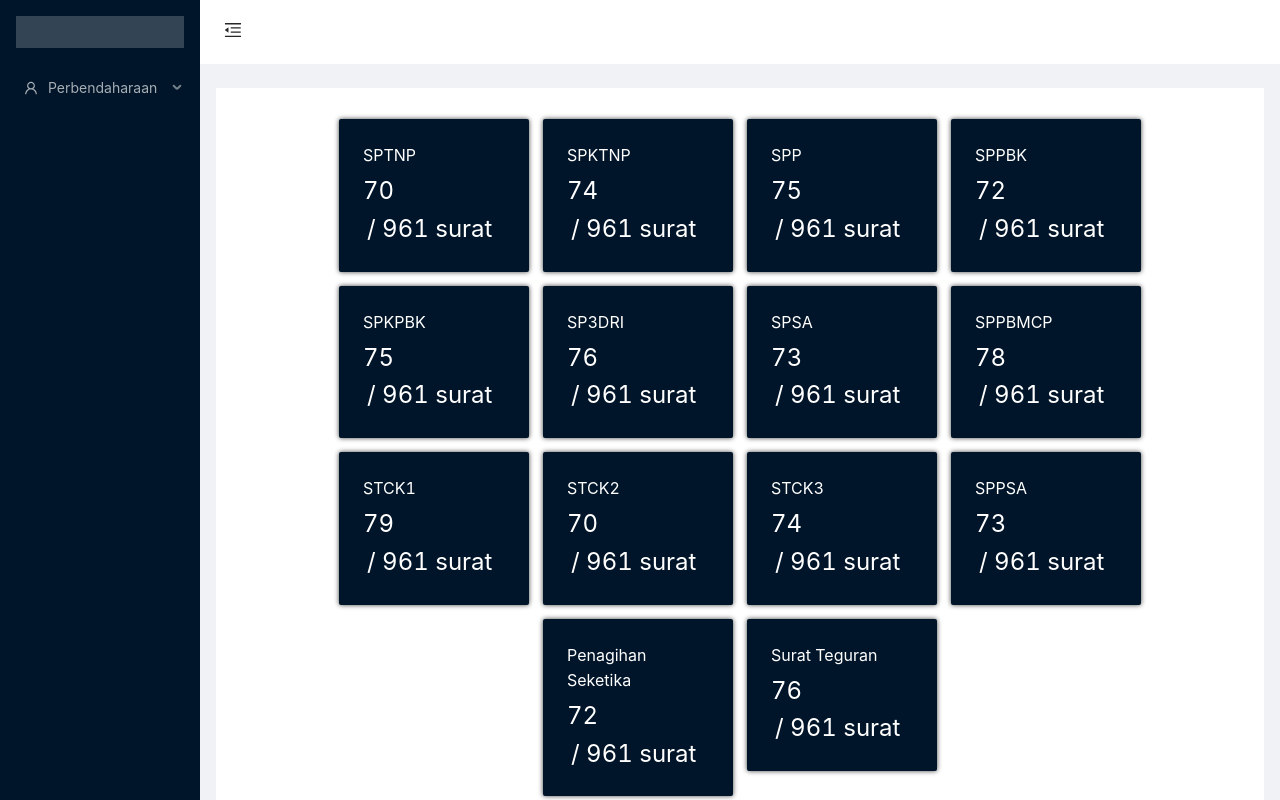
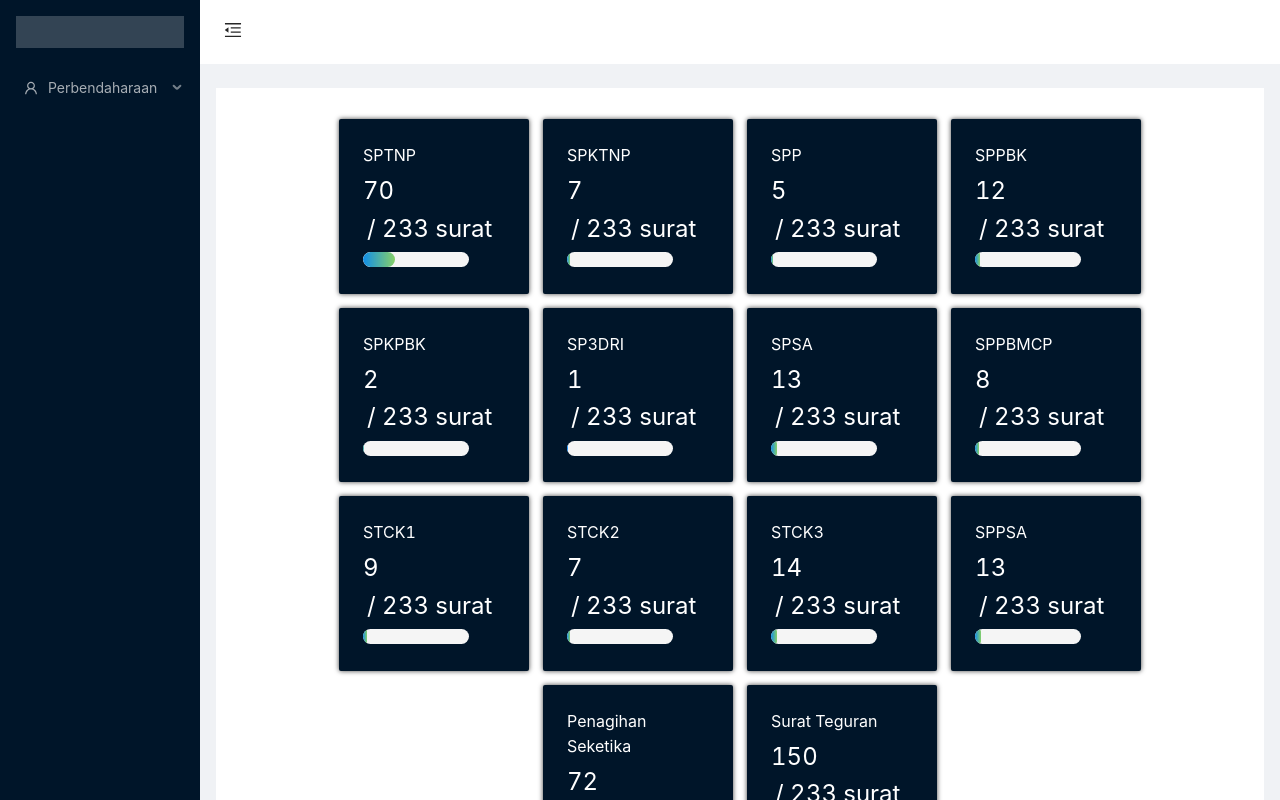
Before and after one commit to hilmimuharromi/SAPP_New, a React (Create React App) app: page / in a window 1280 px wide. Shown: the top 800 px of the page. Built offline with nearby package versions, Linux system fonts and the light colour scheme.

Commit message:
progres total surat

```diff
--- a/src/pages/perbendaharaan/dashboard/BrowseDokumenPiutang/CardTotalSurat.js
+++ b/src/pages/perbendaharaan/dashboard/BrowseDokumenPiutang/CardTotalSurat.js
@@ -1,22 +1,28 @@
-import { React, Card, Col, Statistic } from "../../libraries/dependencies";
+import {
+  React,
+  Card,
+  Col,
+  Statistic,
+  Progress,
+} from "../../libraries/dependencies";
 
 export default function CardTotalSurat() {
   let totalSurat = 0;
   let data = [
     { title: "SPTNP", value: 70, valueStyle: "#3f8600" },
-    { title: "SPKTNP", value: 74, valueStyle: "#00bcd4" },
-    { title: "SPP", value: 75, valueStyle: "#f4e04d" },
-    { title: "SPPBK", value: 72, valueStyle: "#184d47" },
-    { title: "SPKPBK", value: 75, valueStyle: "#96bb7c" },
-    { title: "SP3DRI", value: 76, valueStyle: "#fb7813" },
-    { title: "SPSA", value: 73, valueStyle: "#3f8600" },
-    { title: "SPPBMCP", value: 78, valueStyle: "#3f8600" },
-    { title: "STCK1", value: 79, valueStyle: "#3f8600" },
-    { title: "STCK2", value: 70, valueStyle: "#3f8600" },
-    { title: "STCK3", value: 74, valueStyle: "#3f8600" },
-    { title: "SPPSA", value: 73, valueStyle: "#3f8600" },
+    { title: "SPKTNP", value: 7, valueStyle: "#00bcd4" },
+    { title: "SPP", value: 5, valueStyle: "#f4e04d" },
+    { title: "SPPBK", value: 12, valueStyle: "#184d47" },
+    { title: "SPKPBK", value: 2, valueStyle: "#96bb7c" },
+    { title: "SP3DRI", value: 1, valueStyle: "#fb7813" },
+    { title: "SPSA", value: 13, valueStyle: "#3f8600" },
+    { title: "SPPBMCP", value: 8, valueStyle: "#3f8600" },
+    { title: "STCK1", value: 9, valueStyle: "#3f8600" },
+    { title: "STCK2", value: 7, valueStyle: "#3f8600" },
+    { title: "STCK3", value: 14, valueStyle: "#3f8600" },
+    { title: "SPPSA", value: 13, valueStyle: "#3f8600" },
     { title: "Penagihan Seketika", value: 72, valueStyle: "#3f8600" },
-    { title: "Surat Teguran", value: 76, valueStyle: "#3f8600" },
+    { title: "Surat Teguran", value: 150, valueStyle: "#3f8600" },
   ];
 
   for (let i = 0; i < data.length - 1; i++) {
@@ -42,6 +48,17 @@ export default function CardTotalSurat() {
               suffix={"/ " + totalSurat + " surat"}
               valueStyle={{ color: "#fff" }}
             />
+
+            <Progress
+              percent={(obj.value / totalSurat) * 100}
+              type="line"
+              format={(percent) => ``}
+              strokeWidth={15}
+              strokeColor={{
+                "0%": "#108ee9",
+                "100%": "#87d068",
+              }}
+            />
           </Card>
         </Col>
       ))}
--- a/src/pages/perbendaharaan/dashboard/BrowseDokumenPiutang/Detail.js
+++ b/src/pages/perbendaharaan/dashboard/BrowseDokumenPiutang/Detail.js
@@ -97,7 +97,6 @@ export default function Detail() {
               border: "1px solid",
               display: "flex",
               justifyContent: "flex-start",
-              backgroundColor: item.judul === "PPJK" ? "red" : "#fff",
             }}
           >
             <td
--- a/src/pages/perbendaharaan/dashboard/BrowseDokumenPiutang/Header.js
+++ b/src/pages/perbendaharaan/dashboard/BrowseDokumenPiutang/Header.js
@@ -6,16 +6,12 @@ import {
   useState,
   Modal,
   Row,
-  Col,
 } from "../../libraries/dependencies";
 import Menu from "../../menu/index";
-import TotalSurat from "./TotalSurat";
-import CardTotalSurat from "./CardTotalSurat";
 
 export default function Header() {
   const [showModal, setModal] = useState(false);
   const [contentModal, setContent] = useState("");
-  const [togleChart, setTogleChart] = useState(false);
   function handleLihat(record) {
     setContent(record);
     setModal(true);
@@ -186,14 +182,6 @@ export default function Header() {
       penerbit: "011100",
     },
   ];
-
-  function ChartMode() {
-    if (togleChart) {
-      return <TotalSurat />;
-    } else {
-      return <CardTotalSurat />;
-    }
-  }
   return (
     <Card className="card-layout">
       <Menu />
--- a/src/pages/perbendaharaan/dashboard/RekamDokumenPiutang/index.js
+++ b/src/pages/perbendaharaan/dashboard/RekamDokumenPiutang/index.js
@@ -14,7 +14,6 @@ import {
   Select,
   Button,
   DatePicker,
-  Table,
   message,
   Badge,
   List,
@@ -63,7 +62,6 @@ function RekamDokumenPiutang() {
   ];
   const [selisih, setSelisih] = useState("");
   const [nilai, setNilai] = useState(0);
-  const [keyEditPungutan, setKeyEditPungutan] = useState(0);
   const [data_pungutan, setData_pungutan] = useState([
     {
       akun: "Bea Masuk",
@@ -81,18 +79,6 @@ function RekamDokumenPiutang() {
       key: "1",
     },
   ]);
-  const columns_keterangan = [
-    {
-      title: "Name",
-      dataIndex: "name",
-      key: "name",
-    },
-    {
-      title: "Value",
-      dataIndex: "value",
-      key: "value",
-    },
-  ];
   const db_dokumen_asal = [
     {
       dokumen_asal: "SPTNP/000001/05/06/2001",
@@ -129,6 +115,10 @@ function RekamDokumenPiutang() {
   const [petugas, setPetugas] = useState("");
   const [form] = Form.useForm();
   let [editValuePungutan, setEditValuePungutan] = useState(0);
+  const [keyEditPungutan, setKeyEditPungutan] = useState(0);
+  let [editValueKeterangan, setEditValueKeterangan] = useState(0);
+  const [keyEditKeterangan, setKeyEditKeterangan] = useState(0);
+
   const handleTarik = () => {
     let dokumen_asal = `${surat}/${nomor}/${tanggal_dokumen}`;
     for (let i = 0; i < db_dokumen_asal.length; i++) {
@@ -142,16 +132,18 @@ function RekamDokumenPiutang() {
           ppjk: db_dokumen_asal[i].ppjk,
           petugas: db_dokumen_asal[i].petugas,
         });
+        message.success("Data ditemukan!");
+      } else {
+        message.error("Data Tidak ditemukan!");
       }
-      // message.error("Data Tidak di Temukan!");
       // return false;
       // STOP
     }
   };
 
-  const handleSurat = (e) => {
-    setSurat(e.target.value);
-  };
+  // const handleSurat = (e) => {
+  //   setSurat(e.target.value);
+  // };
 
   let history = useHistory();
   const handleNavigate = () => {
@@ -241,7 +233,7 @@ function RekamDokumenPiutang() {
   const EditPungutan = (item) => {
     function saveEdit() {
       for (let i = 0; i < data_pungutan.length; i++) {
-        if (data_pungutan[i].key == item.key) {
+        if (data_pungutan[i].key === item.key) {
           console.log("masuk");
           data_pungutan[i].nilai = editValuePungutan;
         }
@@ -300,6 +292,75 @@ function RekamDokumenPiutang() {
           defaultValue={editValuePungutan}
           value={editValuePungutan}
         />
+      );
+    }
+  };
+
+  // edit keterangan
+
+  const FormEditKeterangan = (item) => {
+    console.log(keyEditKeterangan, "=====key======");
+    if (keyEditKeterangan !== item.key) {
+      return item.value;
+    } else {
+      //   setEditValuePungutan(item.nilai);
+      return (
+        <Input
+          onChange={(e) => setEditValueKeterangan(e.target.value)}
+          onPointerLeave={(e) => setEditValueKeterangan(e.target.value)}
+          defaultValue={editValueKeterangan}
+          value={editValueKeterangan}
+        />
+      );
+    }
+  };
+
+  const EditKeterangan = (item) => {
+    function saveEdit() {
+      for (let i = 0; i < data_keterangan.length; i++) {
+        if (data_keterangan[i].key === item.key) {
+          console.log("masuk");
+          data_keterangan[i].value = editValueKeterangan;
+        }
+      }
+      setKeyEditKeterangan(0);
+    }
+
+    function deleteKeterangan() {
+      let newData = data_keterangan.filter((data) => {
+        return data.key !== item.key;
+      });
+      console.log("masuk delete");
+      setData_keterangan(newData);
+    }
+
+    function klikEdit() {
+      setKeyEditKeterangan(item.key);
+      setEditValueKeterangan(item.value);
+    }
+    if (keyEditKeterangan !== item.key) {
+      return (
+        <>
+          <Button
+            icon={<EditFilled />}
+            onClick={() => klikEdit()}
+            style={{ marginRight: "5px" }}
+          ></Button>
+          <Button
+            type="Warning"
+            icon={<DeleteFilled />}
+            onClick={() => deleteKeterangan()}
+          ></Button>
+        </>
+      );
+    } else {
+      return (
+        <>
+          <Button onClick={() => saveEdit()} style={{ marginRight: "5px" }}>
+            Save
+          </Button>
+          <Button onClick={() => setKeyEditPungutan(0)}>Cancel</Button>
+        </>
       );
     }
   };
@@ -706,14 +767,39 @@ function RekamDokumenPiutang() {
                 </Row>
                 <Row justify="space-between">
                   <Col span={24}>
-                    <Table
+                    <List
+                      size="small"
+                      // bordered
+                      itemLayout="horizontal"
                       dataSource={data_keterangan}
-                      pagination={false}
-                      showHeader={false}
-                      columns={columns_keterangan}
-                      size={"small"}
-                      bordered
-                      style={{ marginTop: 8 }}
+                      renderItem={(item) => (
+                        <List.Item
+                          style={{
+                            border: "1px solid",
+                            display: "flex",
+                            justifyContent: "space-between",
+                            marginTop: "5px",
+                          }}
+                        >
+                          <td
+                            style={{
+                              minWidth: "150px",
+                              maxWidth: "550px",
+                            }}
+                          >
+                            {item.name}
+                          </td>
+                          <td
+                            style={{
+                              minWidth: "200px",
+                              maxWidth: "550px",
+                            }}
+                          >
+                            {FormEditKeterangan(item)}
+                          </td>
+                          <td>{EditKeterangan(item)}</td>
+                        </List.Item>
+                      )}
                     />
                   </Col>
                 </Row>
--- a/src/pages/perbendaharaan/index.js
+++ b/src/pages/perbendaharaan/index.js
@@ -6,47 +6,55 @@ import {
   MenuFoldOutlined,
   useHistory,
   UserOutlined,
-    useState
-} from './libraries/dependencies';
-import { BrowseDokumenPiutang } from './dashboard';
+  useState,
+} from "./libraries/dependencies";
+import { BrowseDokumenPiutang } from "./dashboard";
 
 const { Header, Sider, Content } = Layout;
 const { SubMenu } = Menu;
 
 function Perbendaharaan() {
   const [state, setState] = useState({
-        collapsed: false
-    })
+    collapsed: false,
+  });
 
   const toggle = () => {
-        setState({ collapsed: !state.collapsed })
+    setState({ collapsed: !state.collapsed });
   };
 
   let history = useHistory();
   const handleNavigate = () => {
-        history.push('/')
+    history.push("/");
   };
   return (
-        <Layout style={{ minHeight: '100vh' }}>
+    <Layout style={{ minHeight: "100vh" }}>
       <Sider trigger={null} collapsible collapsed={state.collapsed}>
         <div className="logo" />
-                <Menu theme="dark" mode="inline" defaultSelectedKeys={['0']}>
+        <Menu theme="dark" mode="inline" defaultSelectedKeys={["0"]}>
           <SubMenu key="sub1" icon={<UserOutlined />} title="Perbendaharaan">
-                        <Menu.Item key="1" onClick={handleNavigate}>Dashboard</Menu.Item>
+            <Menu.Item key="1" onClick={handleNavigate}>
+              Browse Perekaman
+            </Menu.Item>
+            <Menu.Item key="2" onClick={() => history.push("/perekaman")}>
+              Form Perekaman Manual
+            </Menu.Item>
           </SubMenu>
         </Menu>
       </Sider>
       <Layout className="site-layout">
         <Header className="site-layout-background" style={{ padding: 0 }}>
-                    {React.createElement(state.collapsed ? MenuUnfoldOutlined : MenuFoldOutlined, {
-                        className: 'trigger',
+          {React.createElement(
+            state.collapsed ? MenuUnfoldOutlined : MenuFoldOutlined,
+            {
+              className: "trigger",
               onClick: toggle,
-                    })}
+            }
+          )}
         </Header>
         <Content
           className="site-layout-background"
           style={{
-                        margin: '24px 16px',
+            margin: "24px 16px",
             padding: 24,
             minHeight: 280,
           }}
```
Lines whose indentation alone changed are shown as unchanged.
